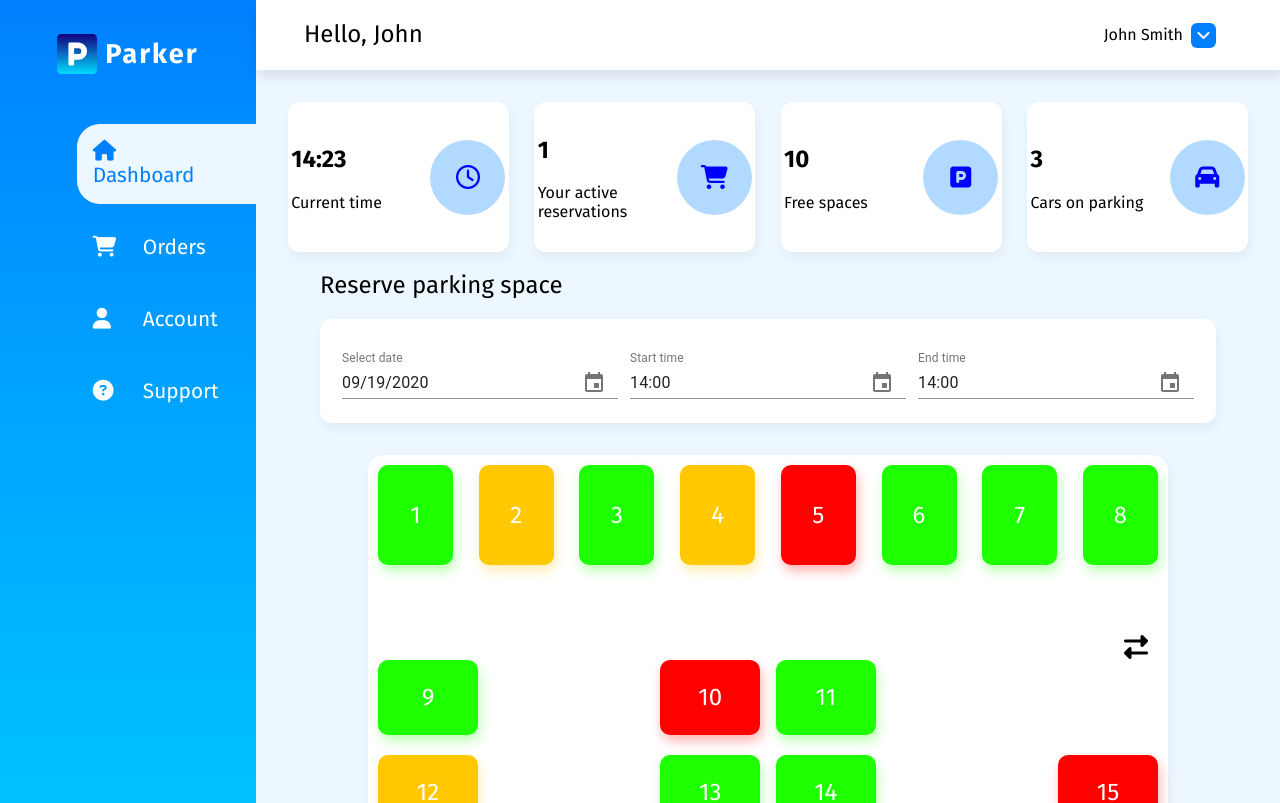
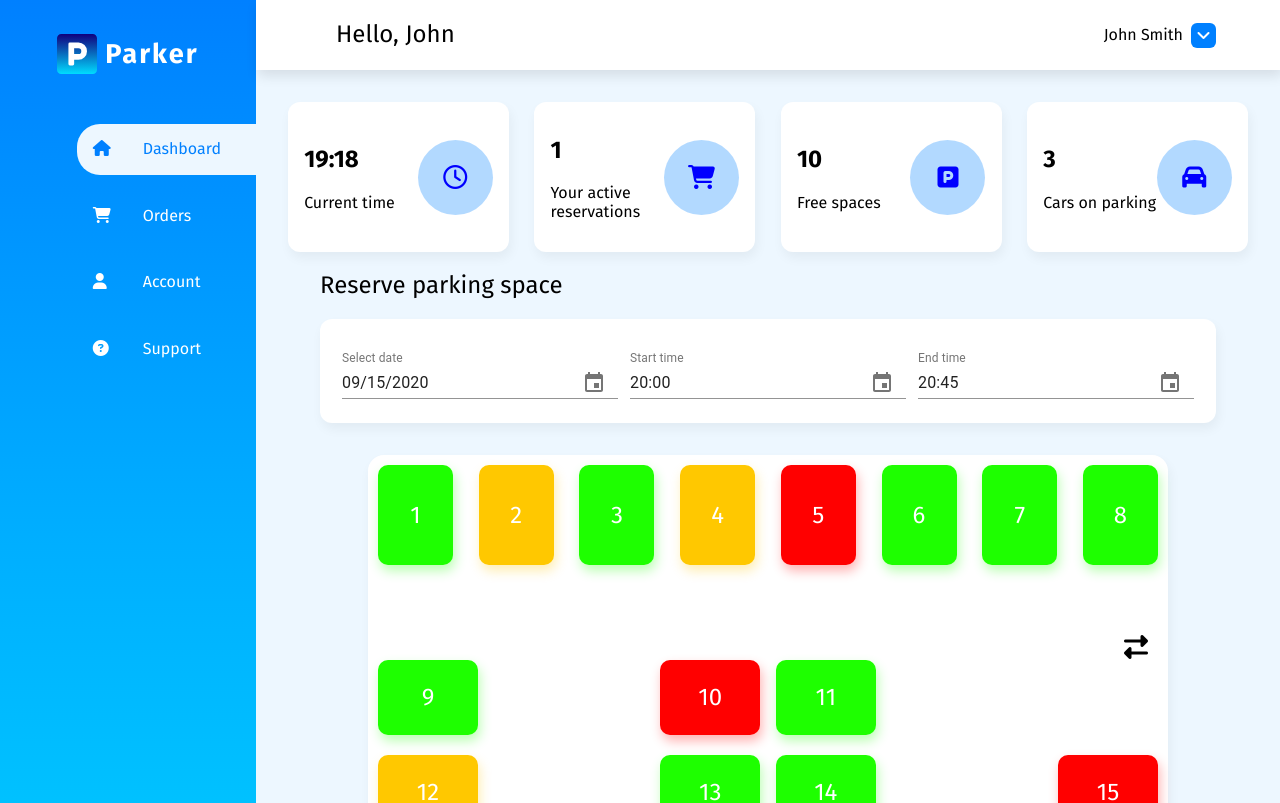
Before and after one commit to VenzDev/carParkerReact, a React (Create React App) app: page /dashboard in a window 1280 px wide. Shown: the top 803 px of the page. Built offline with nearby package versions, Linux system fonts and the light colour scheme.

Commit message:
Add RWD layout

```diff
--- a/src/App.tsx
+++ b/src/App.tsx
@@ -1,16 +1,28 @@
-import React from "react";
+import React, { Suspense, lazy } from "react";
 import { Switch, Route } from "react-router-dom";
+import styled, { ThemeProvider } from "styled-components";
+import { theme } from "./styles/theme";
+
 import Wrapper from "./components/Wrapper";
+import DashboardWrapper from "./components/DashboardWrapper";
+import Spinner from "./components/Reusable/Spinner";
+
+import Login from "./pages/Login";
+import Register from "./pages/Register";
 import Home from "./pages/Home";
-import Register from "./pages/Register";
-import Login from "./pages/Login";
-import Dashboard from "./pages/Dashboard";
-import Orders from "./pages/Orders";
-import Account from "./pages/Account";
-import Support from "./pages/Support";
-import { ThemeProvider } from "styled-components";
-import { theme } from "./styles/theme";
-import DashboardWrapper from "./components/DashboardWrapper";
+
+const LoadingDiv = styled.div`
+  display: flex;
+  align-items: center;
+  justify-content: center;
+  position: relative;
+  height: calc(100% - 70px);
+`;
+
+const Dashboard = lazy(() => import("./pages/Dashboard"));
+const Orders = lazy(() => import("./pages/Orders"));
+const Account = lazy(() => import("./pages/Account"));
+const Support = lazy(() => import("./pages/Support"));
 
 function App() {
   return (
@@ -18,6 +30,13 @@ function App() {
       <Switch>
         <Route path="/dashboard">
           <DashboardWrapper>
+            <Suspense
+              fallback={
+                <LoadingDiv>
+                  <Spinner />
+                </LoadingDiv>
+              }
+            >
               <Route exact path="/dashboard">
                 <Dashboard />
               </Route>
@@ -30,6 +49,7 @@ function App() {
               <Route exact path="/dashboard/support">
                 <Support />
               </Route>
+            </Suspense>
           </DashboardWrapper>
         </Route>
         <Route path="/">
--- a/src/components/DashboardView/DateSelectors/index.tsx
+++ b/src/components/DashboardView/DateSelectors/index.tsx
@@ -1,4 +1,4 @@
-import React, { FunctionComponent, useState } from "react";
+import React, { FunctionComponent, useState, useEffect } from "react";
 import styled from "styled-components";
 import DateFnsUtils from "@date-io/date-fns";
 import { KeyboardTimePicker, KeyboardDatePicker, MuiPickersUtilsProvider } from "@material-ui/pickers";
@@ -13,6 +13,7 @@ const TimerDiv = styled.div`
   box-shadow: 2px 6px 12px rgba(0, 0, 0, 0.05);
   padding: 1rem;
   border-radius: 12px;
+  flex-wrap: wrap;
 `;
 
 const H2 = styled.h2`
@@ -20,11 +21,55 @@ const H2 = styled.h2`
   margin-left: 2rem;
 `;
 
+const Order = styled.div`
+  @media (max-width: 1200px) {
+    order: 1;
+  }
+`;
+
+const dateWithoutMinutes = (): Date => {
+  const date = new Date();
+  date.setMinutes(0);
+  date.setHours(date.getHours() + 1);
+  return date;
+};
+
+const dateWithCustomMinutes = (): Date => {
+  const date = dateWithoutMinutes();
+  date.setMinutes(45);
+  return date;
+};
+
 const DateSelectors: FunctionComponent = () => {
-  const [selectedDate, setSelectedDate] = useState<Date | null>(new Date("2020-09-19T14:00:00"));
+  const [date, setDate] = useState<Date | null>(new Date());
+  const [startHour, setStartHour] = useState<Date | null>(dateWithoutMinutes());
+  const [endHour, setEndHour] = useState<Date | null>(dateWithCustomMinutes());
+  const [isError, setError] = useState(false);
+
+  useEffect(() => {
+    const validateHours = () => {
+      if (startHour && startHour.getHours() <= new Date().getHours()) {
+        setError(true);
+      } else if (startHour && endHour && startHour?.getHours() > endHour?.getHours()) {
+        setError(true);
+      } else setError(false);
+    };
+
+    validateHours();
+  }, [startHour, endHour]);
 
   const handleDateChange = (date: Date | null) => {
-    setSelectedDate(date);
+    setDate(date);
+  };
+
+  const handleStartHour = (date: Date | null) => {
+    date?.setMinutes(0);
+    setStartHour(date);
+  };
+
+  const handleEndHour = (date: Date | null) => {
+    date?.setMinutes(45);
+    setEndHour(date);
   };
 
   return (
@@ -32,38 +77,46 @@ const DateSelectors: FunctionComponent = () => {
       <H2>Reserve parking space</H2>
       <TimerDiv>
         <MuiPickersUtilsProvider utils={DateFnsUtils}>
+          <Order>
             <KeyboardDatePicker
               disablePast={true}
               margin="normal"
               id="date-picker-dialog"
               label="Select date"
               format="MM/dd/yyyy"
-            value={selectedDate}
+              value={date}
               onChange={handleDateChange}
               KeyboardButtonProps={{
                 "aria-label": "change date",
               }}
             />
+          </Order>
           <KeyboardTimePicker
             margin="normal"
             id="time-picker"
             label="Start time"
-            value={selectedDate}
-            onChange={handleDateChange}
+            value={startHour}
+            onChange={handleStartHour}
             ampm={false}
             views={["hours"]}
             KeyboardButtonProps={{
               "aria-label": "change time",
             }}
+            error={isError}
+            helperText={isError && "Invalid hours"}
           />
           <KeyboardTimePicker
             margin="normal"
             id="time-picker"
             label="End time"
-            value={selectedDate}
-            onChange={handleDateChange}
+            value={endHour}
+            onChange={handleEndHour}
             ampm={false}
+            error={isError}
+            helperText={isError && "Invalid hours"}
             views={["hours"]}
+            cancelLabel="Anuluj"
+            okLabel="Potwierdź"
             KeyboardButtonProps={{
               "aria-label": "change time",
             }}
--- a/src/components/DashboardView/InfoGeneral/index.tsx
+++ b/src/components/DashboardView/InfoGeneral/index.tsx
@@ -4,6 +4,7 @@ import { styled } from "../../../styles/theme";
 const InfoWrapper = styled.div`
   display: flex;
   justify-content: space-between;
+  flex-wrap: wrap;
 `;
 
 const Info = styled.div`
@@ -15,10 +16,36 @@ const Info = styled.div`
   display: flex;
   align-items: center;
   justify-content: space-around;
+
+  @media (max-width: 1600px) {
+    padding: 0.5rem;
+  }
+
+  @media (max-width: 1400px) {
+    padding: 1rem;
+  }
+
+  @media (max-width: 1100px) {
+    flex: 0 0 49%;
+    margin-bottom: 0.5rem;
+  }
+
+  @media (max-width: 500px) {
+    height: 100px;
+  }
 `;
 
 const InfoContent = styled.div`
   flex: 0 0 60%;
+
+  @media (max-width: 500px) {
+    > h2 {
+      font-size: 1rem;
+    }
+    > p {
+      font-size: 0.8rem;
+    }
+  }
 `;
 
 const InfoIcon = styled.div`
@@ -31,6 +58,12 @@ const InfoIcon = styled.div`
   height: 75px;
   background-color: rgba(0, 128, 255, 0.3);
   border-radius: 50%;
+
+  @media (max-width: 500px) {
+    flex: 0 0 50px;
+    height: 50px;
+    font-size: 1rem;
+  }
 `;
 
 const InfoGeneral: FunctionComponent = () => {
@@ -38,7 +71,7 @@ const InfoGeneral: FunctionComponent = () => {
     <InfoWrapper>
       <Info>
         <InfoContent>
-          <h2>14:23</h2>
+          <h2>{`${new Date().getHours()}:${new Date().getMinutes()}`}</h2>
           <p>Current time</p>
         </InfoContent>
         <InfoIcon>
--- /dev/null
+++ b/src/components/DashboardWrapper/Footer.tsx
@@ -0,0 +1,69 @@
+import React, { FunctionComponent } from "react";
+import { styled } from "../../styles/theme";
+import { NavLink } from "react-router-dom";
+
+const FooterWrapper = styled.footer`
+  display: none;
+  position: fixed;
+  bottom: 0;
+  height: 50px;
+
+  width: 100%;
+  background-color: ${({ theme }) => theme.color.blueDark};
+
+  @media (max-width: 950px) {
+    display: block;
+    display: flex;
+  }
+`;
+
+const Icon = styled(NavLink)`
+  flex: 0 0 25%;
+  display: flex;
+  align-items: center;
+  justify-content: center;
+  color: white;
+  position: relative;
+  text-decoration: none;
+
+  &.active > div {
+    display: block;
+  }
+`;
+
+const Active = styled.div`
+  display: none;
+  position: absolute;
+  background-color: white;
+  width: 100%;
+  height: 7px;
+  border-bottom-left-radius: 6px;
+  border-bottom-right-radius: 6px;
+  top: 0;
+`;
+
+const Footer: FunctionComponent = () => {
+  return (
+    <FooterWrapper>
+      <Icon exact to="/dashboard">
+        <Active />
+        <i className="fas fa-home"></i>
+      </Icon>
+
+      <Icon exact to="/dashboard/orders">
+        <Active />
+        <i className="fas fa-shopping-cart"></i>
+      </Icon>
+      <Icon exact to="/dashboard/account">
+        <Active />
+        <i className="fas fa-user"></i>
+      </Icon>
+      <Icon exact to="/dashboard/support">
+        <Active />
+        <i className="fas fa-question-circle"></i>
+      </Icon>
+    </FooterWrapper>
+  );
+};
+
+export default Footer;
--- a/src/components/DashboardWrapper/Header.tsx
+++ b/src/components/DashboardWrapper/Header.tsx
@@ -1,5 +1,6 @@
 import React, { FunctionComponent } from "react";
 import styled from "styled-components";
+import logo from "../../assets/logo3.svg";
 
 const HeaderWrapper = styled.div`
   position: fixed;
@@ -13,6 +14,15 @@ const HeaderWrapper = styled.div`
   box-shadow: 2px 6px 12px rgba(0, 0, 0, 0.1);
   background-color: white;
   z-index: 10;
+
+  @media (max-width: 950px) {
+    margin-left: 0;
+    width: 100%;
+  }
+
+  @media (max-width: 600px) {
+    padding: 0 1rem;
+  }
 `;
 
 const Flex = styled.div`
@@ -34,10 +44,32 @@ const Arrow = styled.div`
   color: white;
 `;
 
+const LogoImg = styled.img`
+  display: none;
+  width: 40px;
+  height: 40px;
+
+  @media (max-width: 950px) {
+    display: block;
+  }
+`;
+
+const H2 = styled.h2`
+  font-weight: 200;
+  margin-left: 1rem;
+
+  @media (max-width: 600px) {
+    display: none;
+  }
+`;
+
 const Header: FunctionComponent = () => {
   return (
     <HeaderWrapper>
-      <h2 style={{ fontWeight: 200 }}>Hello, John</h2>
+      <Flex>
+        <LogoImg src={logo} alt="logo" />
+        <H2>Hello, John</H2>
+      </Flex>
       <Flex>
         <p>John Smith</p>
         <Arrow>
--- a/src/components/DashboardWrapper/Sidebar.tsx
+++ b/src/components/DashboardWrapper/Sidebar.tsx
@@ -10,6 +10,10 @@ const SidebarWrapper = styled.div`
   flex-direction: column;
   background: ${({ theme }) => theme.color.blueLight};
   background-image: ${({ theme }) => theme.gradient.toBottom};
+
+  @media (max-width: 950px) {
+    display: none;
+  }
 `;
 const Grow = styled.div`
   flex-grow: 1;
@@ -61,6 +65,14 @@ const NavItem = styled.div`
   i {
     width: 50px;
   }
+
+  @media (max-width: 1400px) {
+    font-size: 1rem;
+  }
+
+  @media (max-width: 1200px) {
+    margin-left: 10%;
+  }
 `;
 
 const Copyright = styled.div`
@@ -70,7 +82,7 @@ const Copyright = styled.div`
   padding: 1rem;
 `;
 
-const Sidebar: FunctionComponent = ({ children }) => {
+const Sidebar: FunctionComponent = () => {
   return (
     <SidebarWrapper>
       <Flex>
--- a/src/components/DashboardWrapper/index.tsx
+++ b/src/components/DashboardWrapper/index.tsx
@@ -2,6 +2,7 @@ import React, { FunctionComponent } from "react";
 import { styled } from "../../styles/theme";
 import Sidebar from "./Sidebar";
 import Header from "./Header";
+import Footer from "./Footer";
 
 const Wrapper = styled.div`
   width: 100%;
@@ -13,6 +14,10 @@ const Content = styled.div`
   flex: 0 0 80%;
   margin-top: 70px;
   background-color: #edf7ff;
+
+  @media (max-width: 950px) {
+    flex: 0 0 100%;
+  }
 `;
 
 const DashboardWrapper: FunctionComponent = ({ children }) => {
@@ -21,6 +26,7 @@ const DashboardWrapper: FunctionComponent = ({ children }) => {
       <Sidebar />
       <Header />
       <Content>{children}</Content>
+      <Footer />
     </Wrapper>
   );
 };
--- /dev/null
+++ b/src/components/Reusable/Spinner.ts
@@ -0,0 +1,27 @@
+import styled, { keyframes } from "styled-components";
+
+const spin = keyframes`
+  from {
+    -webkit-transform: rotate(0deg);
+            transform: rotate(0deg);
+  }
+  to {
+    -webkit-transform: rotate(359deg);
+            transform: rotate(359deg);
+  }
+`;
+
+export default styled.div`
+  display: block;
+  position: absolute;
+  top: 50%;
+  left: 50%;
+  height: 50px;
+  width: 50px;
+  margin: -25px 0 0 -25px;
+  border: 4px rgba(0, 0, 0, 0.25) solid;
+  border-top: 4px black solid;
+  border-radius: 50%;
+  -webkit-animation: ${spin} 1s infinite linear;
+  animation: ${spin} 1s infinite linear;
+`;
--- a/src/pages/Dashboard/index.tsx
+++ b/src/pages/Dashboard/index.tsx
@@ -3,7 +3,15 @@ import styled from "styled-components";
 import { InfoGeneral, ParkingVisualisation, DateSelectors } from "../../components/DashboardView";
 
 const Wrapper = styled.div`
-  margin: 2rem;
+  padding: 2rem;
+
+  @media (max-width: 950px) {
+    margin-bottom: 50px;
+  }
+
+  @media (max-width: 600px) {
+    padding: 0.5rem;
+  }
 `;
 
 const Dashboard: FunctionComponent = () => {
```
Also changed, not shown: src/components/DashboardView/ParkingVisualisation/index.tsx (+79 -0 lines). Lines whose indentation alone changed are shown as unchanged.
